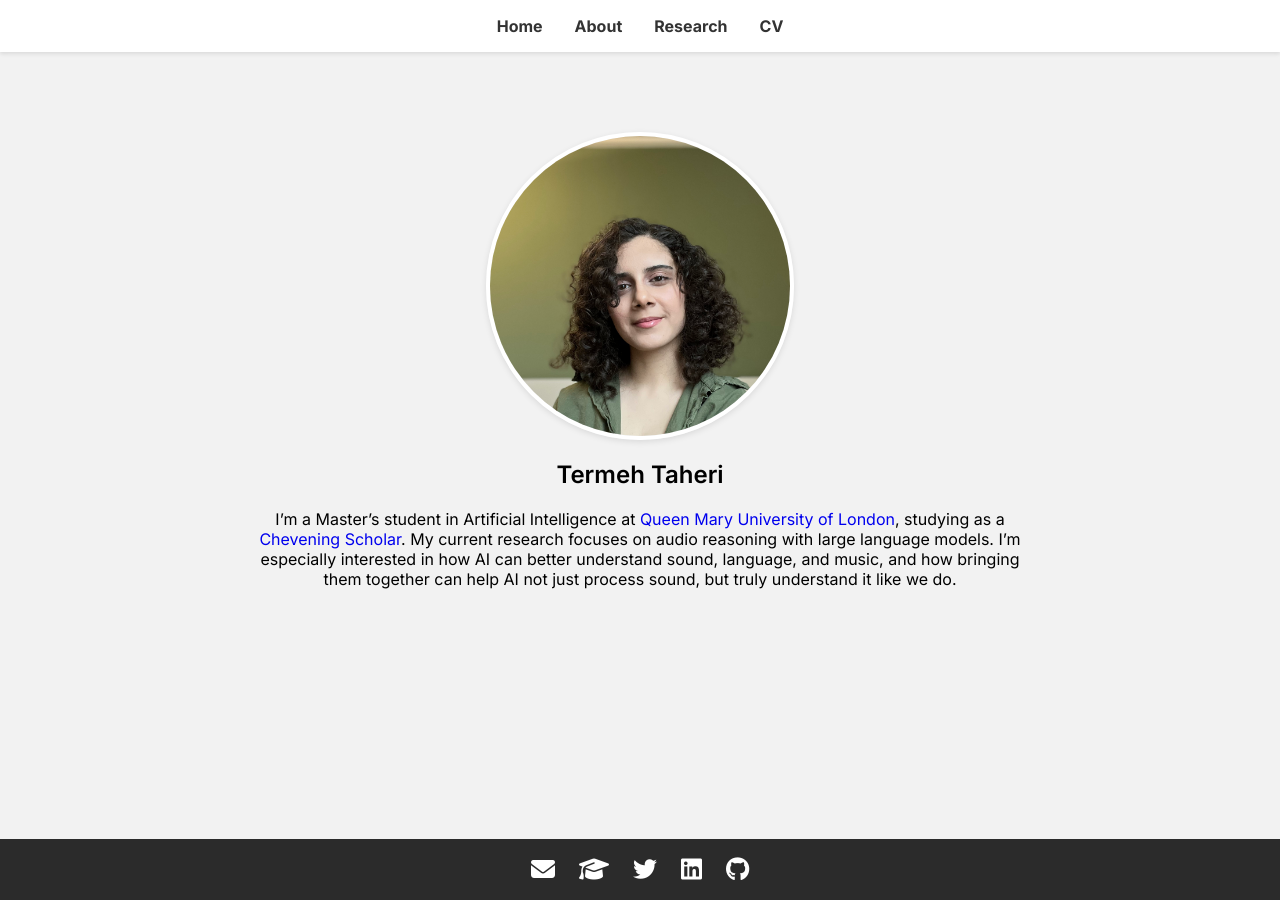
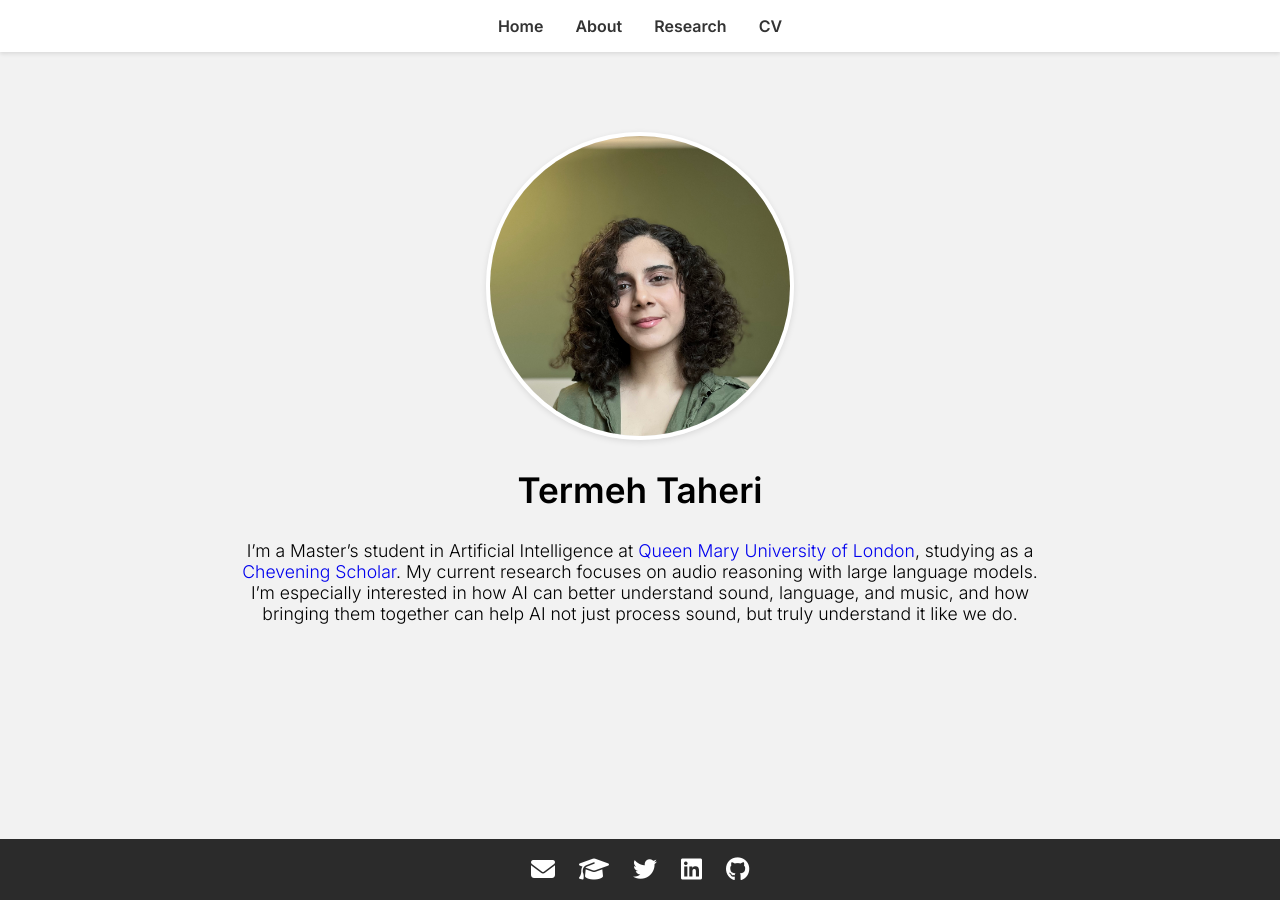
Before and after one commit to termehtaheri/termehtaheri.github.io, a Jekyll site: the page built from index.md, in a window 1280 px wide. Built offline with Jekyll 4.4.1, drawn with Linux system fonts in a browser that asks for light colours.

Commit message:
update css

```diff
--- a/css/styles.css
+++ b/css/styles.css
@@ -1,4 +1,4 @@
-@import url('https://fonts.googleapis.com/css2?family=Inter:wght@400;500;600;700&display=swap');
+@import url('https://fonts.googleapis.com/css2?family=Inter:wght@300;400;600&display=swap');
 
 body {
   margin: 0;
@@ -78,10 +78,12 @@ h1,
 h2 {
   text-align: center;
   font-weight: 600;
+  font-size: 2.2rem;
 }
 
 p {
-    font-weight: 400;
+    font-weight: 300;
+    font-size: 1.1rem;
   }
 
 /* Footer */
```
